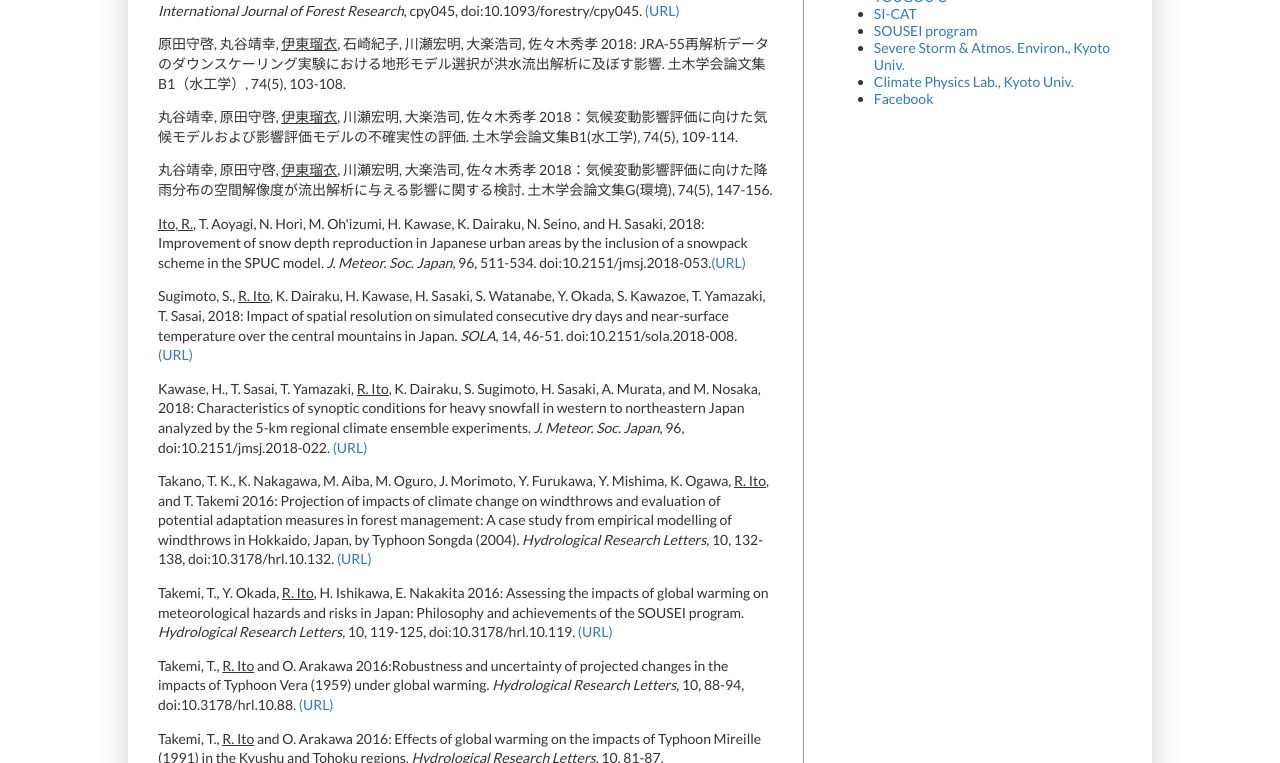
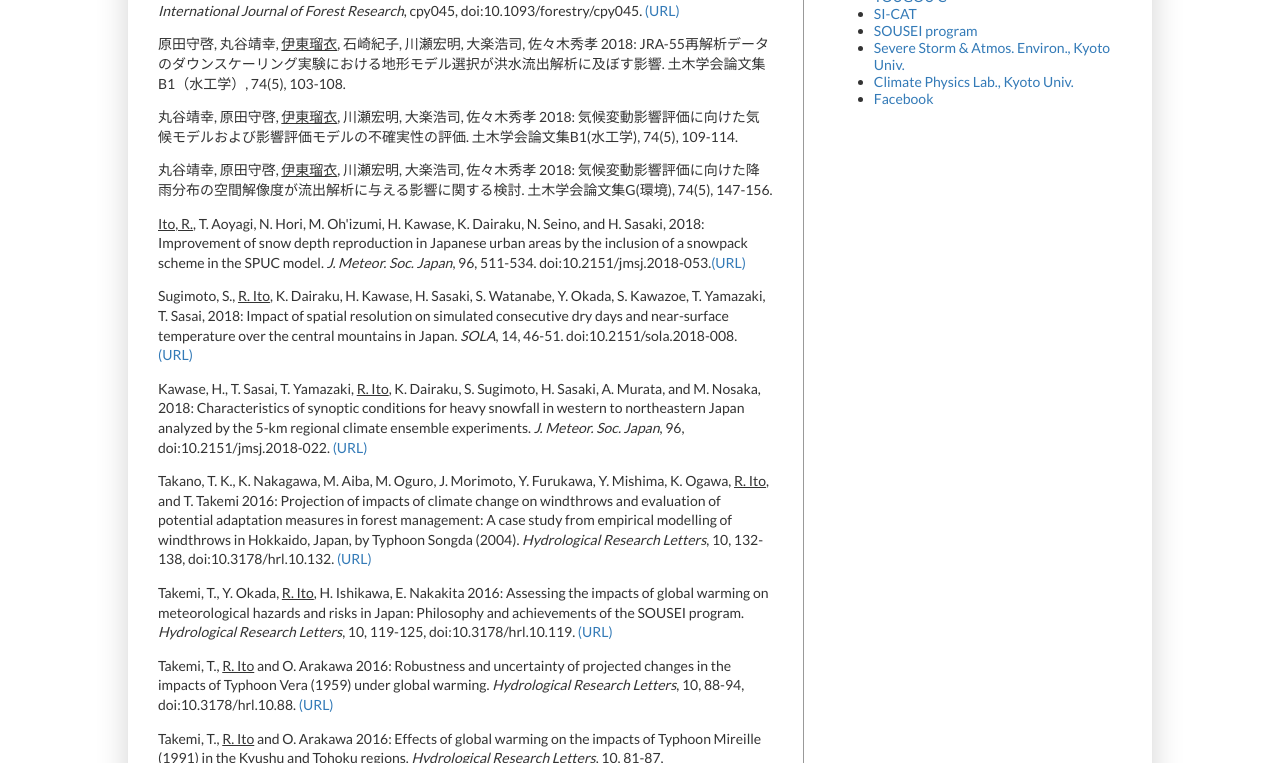
Before and after one commit to rui-climbiz/rui-climbiz.github.io, a Jekyll site: the page built from publications.html, in a window 1280 px wide and 1400 px high. Shown: the part 549-1312 px from the top of the window. Built offline with Jekyll 4.4.1, drawn with Linux system fonts in a browser that asks for light colours.

```diff
--- a/publications.html
+++ b/publications.html
@@ -12,14 +12,14 @@
 <p>山崎剛, 佐々井崇博, 川瀬宏明, 杉本志織, 大楽浩司, <u>伊東瑠衣</u>, 佐々木秀孝, 藤田実季子 2019: 5km力学的ダウンスケーリングデータセット（SI-CAT DDS5TK）の概要. シミュレーション学会誌, 38, 145-149.</p>
 <p>Morimoto, J., K. Nakagawa, K. T. Takano, M. Aiba, M. Oguro, Y. Furukawa, Y. Mishima, K. Ogawa, <u>R. Ito</u>, T. Takemi, F. Nakamura, C. J. Peterson, 2019: Comparison of vulnerability to catastrophic wind between Abies plantation forests and natural mixed forests in northern Japan, Forestry: <i>An International Journal of Forest Research</i>, cpy045, doi:10.1093/forestry/cpy045. <a href="https://doi.org/10.1093/forestry/cpy045">(URL)</a></p>
 <p>原田守啓, 丸谷靖幸, <u>伊東瑠衣</u>, 石崎紀子, 川瀬宏明, 大楽浩司, 佐々木秀孝 2018: JRA-55再解析データのダウンスケーリング実験における地形モデル選択が洪水流出解析に及ぼす影響. 土木学会論文集B1（水工学）, 74(5), 103-108.</p>
-<p>丸谷靖幸, 原田守啓, <u>伊東瑠衣</u>, 川瀬宏明, 大楽浩司, 佐々木秀孝 2018：気候変動影響評価に向けた気候モデルおよび影響評価モデルの不確実性の評価. 土木学会論文集B1(水工学), 74(5), 109-114.</p>
-<p>丸谷靖幸, 原田守啓, <u>伊東瑠衣</u>, 川瀬宏明, 大楽浩司, 佐々木秀孝 2018：気候変動影響評価に向けた降雨分布の空間解像度が流出解析に与える影響に関する検討. 土木学会論文集G(環境), 74(5), 147-156.</p>
+<p>丸谷靖幸, 原田守啓, <u>伊東瑠衣</u>, 川瀬宏明, 大楽浩司, 佐々木秀孝 2018: 気候変動影響評価に向けた気候モデルおよび影響評価モデルの不確実性の評価. 土木学会論文集B1(水工学), 74(5), 109-114.</p>
+<p>丸谷靖幸, 原田守啓, <u>伊東瑠衣</u>, 川瀬宏明, 大楽浩司, 佐々木秀孝 2018: 気候変動影響評価に向けた降雨分布の空間解像度が流出解析に与える影響に関する検討. 土木学会論文集G(環境), 74(5), 147-156.</p>
 <p><u>Ito, R.</u>, T. Aoyagi, N. Hori, M. Oh'izumi, H. Kawase, K. Dairaku, N. Seino, and H. Sasaki, 2018: Improvement of snow depth reproduction in Japanese urban areas by the inclusion of a snowpack scheme in the SPUC model. <i>J. Meteor. Soc. Japan</i>, 96, 511-534. doi:10.2151/jmsj.2018-053.<a href="https://doi.org/10.2151/jmsj.2018-053">(URL)</a></p>
 <p>Sugimoto, S., <u>R. Ito</u>, K. Dairaku, H. Kawase, H. Sasaki, S. Watanabe, Y. Okada, S. Kawazoe, T. Yamazaki, T. Sasai, 2018: Impact of spatial resolution on simulated consecutive dry days and near-surface temperature over the central mountains in Japan. <i>SOLA</i>, 14, 46-51. doi:10.2151/sola.2018-008. <a href="https://doi.org/10.2151/sola.2018-008">(URL)</a></p>
 <p>Kawase, H., T. Sasai, T. Yamazaki, <u>R. Ito</u>, K. Dairaku, S. Sugimoto, H. Sasaki, A. Murata, and M. Nosaka, 2018: Characteristics of synoptic conditions for heavy snowfall in western to northeastern Japan analyzed by the 5-km regional climate ensemble experiments. <i>J. Meteor. Soc. Japan</i>, 96, doi:10.2151/jmsj.2018-022. <a href="https://doi.org/10.2151/jmsj.2018-022">(URL)</a></p>
 <p>Takano, T. K., K. Nakagawa, M. Aiba, M. Oguro, J. Morimoto, Y. Furukawa, Y. Mishima, K. Ogawa, <u>R. Ito</u>, and T. Takemi 2016: Projection of impacts of climate change on windthrows and evaluation of potential adaptation measures in forest management: A case study from empirical modelling of windthrows in Hokkaido, Japan, by Typhoon Songda (2004). <i>Hydrological Research Letters</i>, 10, 132-138, doi:10.3178/hrl.10.132. <a href="http://www.hrljournal.org/archives/2160">(URL)</a></p>
 <p>Takemi, T., Y. Okada, <u>R. Ito</u>, H. Ishikawa, E. Nakakita 2016: Assessing the impacts of global warming on meteorological hazards and risks in Japan: Philosophy and achievements of the SOUSEI program. <i>Hydrological Research Letters</i>, 10, 119-125, doi:10.3178/hrl.10.119. <a href="https://www.jstage.jst.go.jp/article/hrl/10/4/10_119/_article">(URL)</a></p>
-<p>Takemi, T., <u>R. Ito</u> and O. Arakawa 2016:Robustness and uncertainty of projected changes in the impacts of Typhoon Vera (1959) under global warming. <i>Hydrological Research Letters</i>, 10, 88-94, doi:10.3178/hrl.10.88. <a href="https://www.jstage.jst.go.jp/article/hrl/10/3/10_88/_article">(URL)</a></p>
+<p>Takemi, T., <u>R. Ito</u> and O. Arakawa 2016: Robustness and uncertainty of projected changes in the impacts of Typhoon Vera (1959) under global warming. <i>Hydrological Research Letters</i>, 10, 88-94, doi:10.3178/hrl.10.88. <a href="https://www.jstage.jst.go.jp/article/hrl/10/3/10_88/_article">(URL)</a></p>
 <p>Takemi, T., <u>R. Ito</u> and O. Arakawa 2016: Effects of global warming on the impacts of Typhoon Mireille (1991) in the Kyushu and Tohoku regions. <i>Hydrological Research Letters</i>, 10, 81-87, doi:10.3178/hrl.10.81. <a href="https://www.jstage.jst.go.jp/article/hrl/10/3/10_81/_article">(URL)</a></p>
 <p><u>Ito, R.</u>, T. Takemi, and O. Arakawa 2016: A possible reduction in the severity of typhoon wind in the northern part of Japan under global warming: A case study. SOLA, 12, 100-105, doi:10.2151/sola.2016-023. <a href="https://www.jstage.jst.go.jp/article/sola/12/0/12_2016-023/_article">(URL)</a></p>
 <p><u>Ito, R.</u>, T. Satomura and T. Takemi 2014: Comparison of temperature increases with urban surface cover for different geographical conditions in Japan. Geographical Review of Japan Series B, 87, 65-73. <a href="https://www.jstage.jst.go.jp/article/geogrevjapanb/87/1/87_870105/_article">(URL)</a></p>
```
